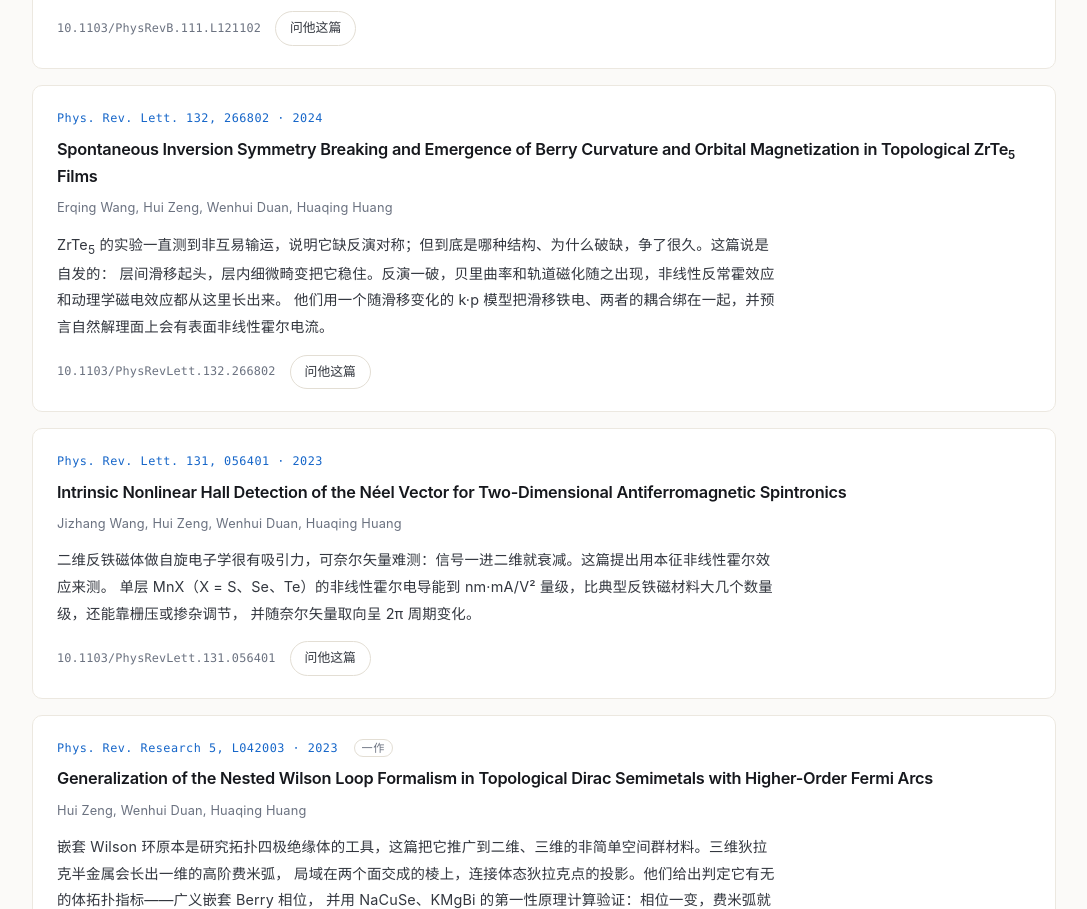
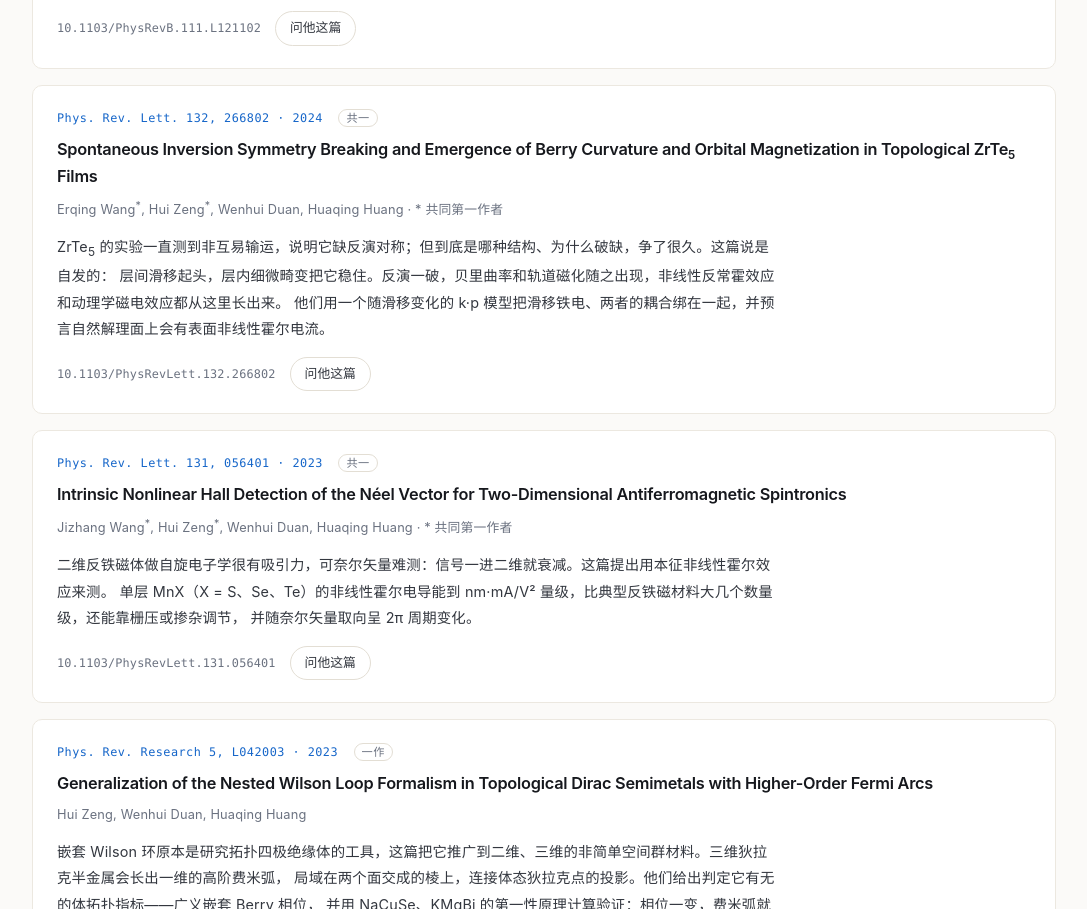
Before and after one commit to ZENG-Hui/ZENG-Hui.github.io, a plain HTML site: page index.html in a window 1280 px wide. Shown: the part 2881-3790 px from the top of the page, without its empty margins (96-1183 px from the left). Drawn offline with Linux system fonts and the light colour scheme.

Commit message:
docs(papers): mark equal contributors and co-first author roles

```diff
--- a/index.html
+++ b/index.html
@@ -235,11 +235,11 @@
         </li>
 
         <li class="paper" data-paper="prl-132-266802">
-          <p class="paper-venue">Phys. Rev. Lett. 132, 266802 · 2024</p>
+          <p class="paper-venue">Phys. Rev. Lett. 132, 266802 · 2024 <span class="paper-tag">共一</span></p>
           <h3 class="paper-title">
             <a href="https://doi.org/10.1103/PhysRevLett.132.266802" target="_blank" rel="noopener">Spontaneous Inversion Symmetry Breaking and Emergence of Berry Curvature and Orbital Magnetization in Topological ZrTe<sub>5</sub> Films</a>
           </h3>
-          <p class="paper-authors">Erqing Wang, Hui Zeng, Wenhui Duan, Huaqing Huang</p>
+          <p class="paper-authors">Erqing Wang<sup>*</sup>, Hui Zeng<sup>*</sup>, Wenhui Duan, Huaqing Huang · <span>* 共同第一作者</span></p>
           <p class="paper-note">
             ZrTe<sub>5</sub> 的实验一直测到非互易输运，说明它缺反演对称；但到底是哪种结构、为什么破缺，争了很久。这篇说是自发的：
             层间滑移起头，层内细微畸变把它稳住。反演一破，贝里曲率和轨道磁化随之出现，非线性反常霍效应和动理学磁电效应都从这里长出来。
@@ -259,11 +259,11 @@
         </li>
 
         <li class="paper" data-paper="prl-131-056401">
-          <p class="paper-venue">Phys. Rev. Lett. 131, 056401 · 2023</p>
+          <p class="paper-venue">Phys. Rev. Lett. 131, 056401 · 2023 <span class="paper-tag">共一</span></p>
           <h3 class="paper-title">
             <a href="https://doi.org/10.1103/PhysRevLett.131.056401" target="_blank" rel="noopener">Intrinsic Nonlinear Hall Detection of the Néel Vector for Two-Dimensional Antiferromagnetic Spintronics</a>
           </h3>
-          <p class="paper-authors">Jizhang Wang, Hui Zeng, Wenhui Duan, Huaqing Huang</p>
+          <p class="paper-authors">Jizhang Wang<sup>*</sup>, Hui Zeng<sup>*</sup>, Wenhui Duan, Huaqing Huang · <span>* 共同第一作者</span></p>
           <p class="paper-note">
             二维反铁磁体做自旋电子学很有吸引力，可奈尔矢量难测：信号一进二维就衰减。这篇提出用本征非线性霍尔效应来测。
             单层 MnX（X = S、Se、Te）的非线性霍尔电导能到 nm·mA/V² 量级，比典型反铁磁材料大几个数量级，还能靠栅压或掺杂调节，
```
